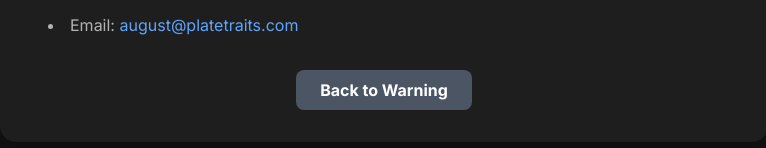
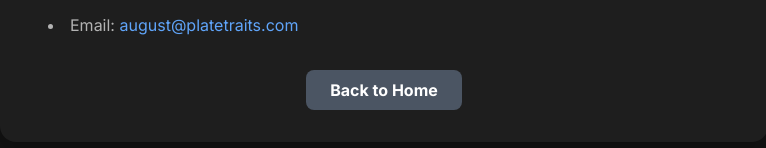
Before and after one commit to AL4K4Z4M/pt, a website: page tos.html in a window 1280 px wide. Shown: the part 2030-2178 px from the top of the page, without its empty margins (256-1022 px from the left). Drawn offline with nearby package versions, Linux system fonts and the light colour scheme; a web font is replaced by a local one.

Commit message:
Update tos.html

```diff
--- a/tos.html
+++ b/tos.html
@@ -157,8 +157,8 @@
         </section>
 
         <div class="text-center mt-8">
-            <a href="index.html" class="inline-block bg-gray-600 text-white font-bold px-6 py-2 rounded-lg hover:bg-gray-700 transition-colors duration-300">
-                Back to Warning
+            <a href="home.html" class="inline-block bg-gray-600 text-white font-bold px-6 py-2 rounded-lg hover:bg-gray-700 transition-colors duration-300">
+                Back to Home
             </a>
         </div>
     </div>
```
